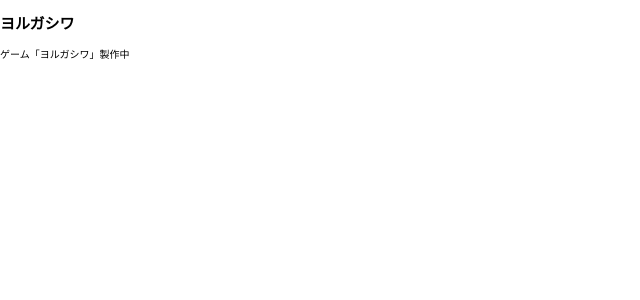
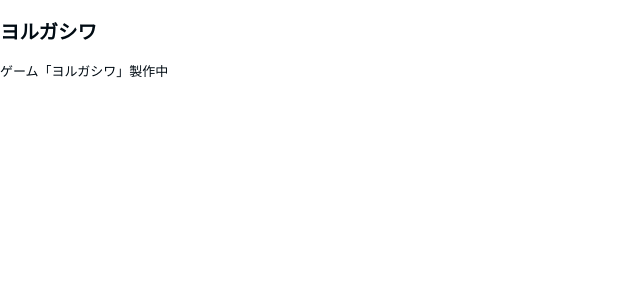
Before and after one commit to yorugashiwa/yorugashiwa.github.io, a PHP site: page / in a window 1280 px wide. Shown: the top 300 px of the page, without its empty margins (0-640 px from the left). Run offline with PHP 8.4, Linux system fonts and the light colour scheme.

Commit message:
Add files via upload

```diff
--- a/assets/css/main.css
+++ b/assets/css/main.css
@@ -1,6 +1,11 @@
 body{
 	margin: 0;
 	padding: 0;
-	font-size: 10px;
+	font-size: 13px;
 	font-family:'Noto Sans JP';
+	color:#010B13;
 }
+#0{
+	margin:40vh auto;
+	text-align: center;
+}
```
